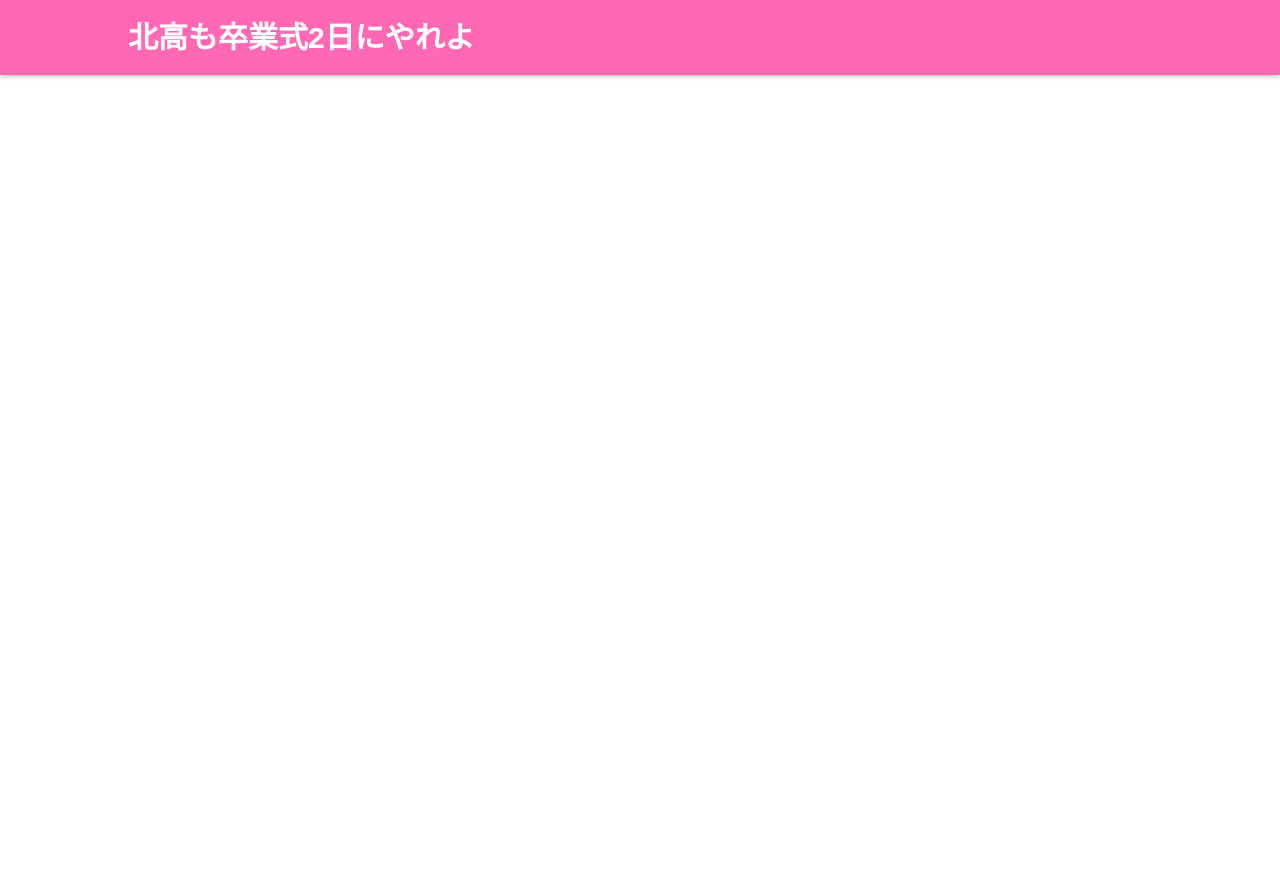
After one commit to naoki1510/memories, a PHP site: page /header.php in a window 1280 px wide. The commit adds this page. Shown: the top 874 px of the page. Run offline with PHP 8.4, Linux system fonts and the light colour scheme; some libraries are stand-ins or nearby versions.

Commit message:
ヘッダーと降ったーの仮完成、分離

```diff
--- a/public/css/style.css
+++ b/public/css/style.css
@@ -10,13 +10,41 @@ html{
 }
 
 body{
-    margin: 0;
+    margin: 5rem 0 4rem;
     padding: 0;
+    display: flex;
+    flex-direction: column;
+    min-height: 100vh;
+}
+
+.header-container,
+.footer-container{
+    width: 100%;
+    box-shadow: 0 0 6px rgba(0, 0, 0, 0.4);
+    overflow: hidden;
+    height: 5rem;
+    position: fixed;
 }
 
 .header-container{
-    width: 100%;
+    background-color: hotpink;
+    color: white;
+    height: 5rem;
+    top: 0;
+}
 
+.header-container .header h1{
+    font-size: 2rem;
+    line-height: 3rem;
+    margin: 1rem 0;
+}
+
+.footer-container{
+    background-color: dimgray;
+    color: white;
+    margin-top: auto;
+    height: 4rem;
+    bottom: 0;
 }
 
 .header,
@@ -24,4 +52,27 @@ body{
 .footer{
     max-width: 1024px;
     margin: auto;
+    padding: 0 1rem;
+    height: 100%;
 }
+
+.footer ul{
+    display: flex;
+    flex-direction: row;
+    justify-content: center;
+    text-align: center;
+    list-style: none;
+    margin: 1rem 0;
+    padding: 0;
+    font-size: 1.5rem;
+    line-height: 2rem;
+}
+
+.footer ul li{
+    flex-grow: 1;
+}
+
+.footer ul li a{
+    text-decoration: none;
+    color: inherit;
+}
--- /dev/null
+++ b/public/header.php
@@ -0,0 +1,20 @@
+<!DOCTYPE html>
+<html>
+
+<head>
+    <meta charset="UTF-8">
+    <meta name="viewport" content="width=device-width, initial-scale=1.0">
+    <title>memories</title>
+    <link rel="stylesheet" href="/css/style.css">
+    <script async src="https://kit.fontawesome.com/7f06d6667c.js" crossorigin="anonymous"></script>
+
+</head>
+
+<body>
+    <div class="header-container">
+        <header class="header">
+            <div class="site-title">
+                <h1>北高も卒業式2日にやれよ</h1>
+            </div>
+        </header>
+    </div>
```
Also changed, not shown: public/footer.php (added, +15 -0 lines), public/home.php (added, +20 -0 lines), public/index.php (+19 -43 lines), public/.htaccess (added).
